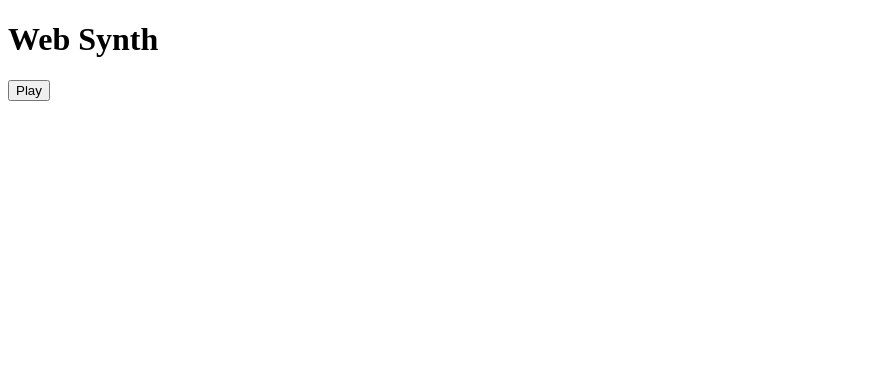
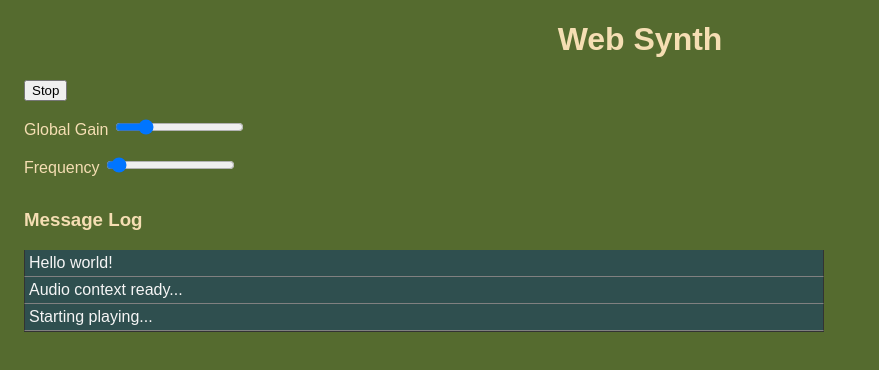
Before and after one commit to mr-beerkiss/web-synth, a plain HTML site: page web/index.html in a window 1280 px wide. Both pictures are taken after a click on the button "Play". Shown: the whole page, without its empty margins (0-879 px from the left). Drawn offline with Linux system fonts and the light colour scheme; no server answers.

Commit message:
Basic UI controls (gain not working)

```diff
--- a/web/index.html
+++ b/web/index.html
@@ -1,13 +1,54 @@
 <!DOCTYPE html>
 <html lang="en">
   <head>
-  <meta charset="UTF-8">
-  <meta name="viewport" content="width=device-width, initial-scale=1.0">
+    <meta charset="UTF-8" />
+    <meta name="viewport" content="width=device-width, initial-scale=1.0" />
     <title>Web Synth: mr-beerkiss edition</title>
+    <link rel="stylesheet" href="main.css" />
   </head>
   <body>
     <h1>Web Synth</h1>
-  <button id="play-sound-button">Play</button>
+    <div class="container">
+      <div>
+        <!-- <button id="play-button">▶️</button> -->
+        <button id="play-button">Play</button>
+      </div>
+
+      <div class="controls">
+        <div>
+          <label for="gain-control">Global Gain</label>
+          <!-- TODO: Consider normalisation to [0. 1] to match rust code -->
+          <input
+            type="range"
+            id="gain-control"
+            name="gain-control"
+            min="0"
+            max="10"
+            step="1"
+            value="2"
+          />
+        </div>
+        <div>
+          <label for="freq-control">Frequency</label>
+          <input
+            type="range"
+            id="freq-control"
+            name="freq-control"
+            min="10"
+            max="10000"
+            step="150"
+            value="440"
+          />
+        </div>
+      </div>
+
+      <div class="message-log">
+        <h3>Message Log</h3>
+        <!-- <p class="message-log-info">Info Message</p> -->
+        <!-- <p class="message-log-error">Error Message</p> -->
+      </div>
+    </div>
+
     <script src="main.js"></script>
   </body>
 </html>
--- /dev/null
+++ b/web/main.css
@@ -0,0 +1,52 @@
+:root {
+  --gutter-size: 16px;
+}
+
+body {
+  font-family: sans-serif;
+  background-color: darkolivegreen;
+  color: wheat;
+}
+
+h1 {
+  text-align: center;
+}
+
+.container {
+  margin: var(--gutter-size);
+}
+
+.controls div {
+  margin: var(--gutter-size) 0;
+}
+
+.message-log {
+  --message-log-border: 1px solid #333;
+  margin-top: calc(var(--gutter-size) * 2);
+  border-bottom: var(--message-log-border);
+  max-width: 800px;
+}
+
+.message-log p {
+  padding: calc(var(--gutter-size) / 4);
+  margin: 0;
+  color: whitesmoke;
+  border-left: var(--message-log-border);
+  border-right: var(--message-log-border);
+}
+
+/* TODO: Figure out why :first-child isn't working here */
+.message-log p:first-child {
+  border-top: var(--message-log-border);
+}
+
+.message-log-info {
+  background-color: darkslategray;
+  border-bottom: 1px solid gray;
+
+}
+
+.message-log-error {
+  background-color: brown;
+  border-bottom: 1px solid red;
+}
--- a/web/main.js
+++ b/web/main.js
@@ -127,14 +127,20 @@ function createOscillator(ctx, workletHandle) {
   oscillatorGain.connect(dimension0Mix);
 }
 
+
 async function init() {
   // Register our custom `AudioWorkletProcessor`, and create an `AudioWorkletNode` that serves as a
   // handle to an instance of one.
   const ctx = new AudioContext();
+
+
+
   await ctx.audioWorklet.addModule("/WaveTableNodeProcessor.js");
   const workletHandle = new AudioWorkletNode(ctx, "wavetable-node-processor");
 
-  workletHandle.parameters.get('frequency').value = 516.41;
+  settingsUI(ctx, workletHandle);
+
+  // workletHandle.parameters.get('frequency').value = 516.41;
   // console.log(workletHandle.parameters.get('frequency'));
 
   const waveformSampleCount = SAMPLE_RATE / desiredFrequency;
@@ -197,8 +203,12 @@ async function init() {
 
   workletHandle.connect(ctx.destination);
 
+  // settingsUI(ctx);
+
   // TODO: Toggle oscillator
   //createOscillator(ctx, workletHandle);
+
+  // createGlobalGain(ctx);
 
   return ctx;
 }
@@ -216,10 +226,11 @@ async function playHandler(e) {
     if (!ready) {
       audioContext = await init();
       ready = true;
-      console.log("Audio context ready...");
+      info("Audio context ready...");
+      // settingsUI(audioContext);
     }
-  } catch (err) {
-    console.log("Error trying to init audioContext", err);
+  } catch (error) {
+    err("Error trying to init audioContext", error);
     return;
   }
 
@@ -228,26 +239,123 @@ async function playHandler(e) {
   }
 
   try {
-    if (playing) {
+    if (!playing) {
       await audioContext.resume();
-      console.log("Starting playing...");
+      info("Starting playing...");
       e.target.innerText = "Stop";
     } else {
       audioContext.suspend();
-      console.log("Starting stopped...");
+      info("Stop");
       e.target.innerText = "Play";
     }
 
     playing = !playing;
-  } catch (err) {
-    console.log("Error occurred attempting to control sound", err);
+  } catch (error) {
+    err("Error occurred attempting to control sound", error);
   }
 
 }
 
+function settingsUI(ctx, workletHandle) {
+  gainControl(ctx);
+  freqControl(workletHandle);
+  // const gainControl = document.querySelector('#gain-control');
 
-window.onload = function(e) {
-  console.log("Hello world!");
-  const button = document.querySelector('#play-sound-button');
-  button.onclick = this.playHandler;
-};
+  // NOTE: `oninput` doesn't work on IE10
+  // gainControl.addEventListener("change", handlerFn);
+
+
+
+}
+
+function freqControl(workletHandle) {
+  const inputEl = document.querySelector('#freq-control');
+  inputEl.addEventListener("input", function(e) {
+    const val = event.target.value;
+    console.log(`Frequency: ${val}hz`);
+    // globalGain.gain.value = event.target.value / 150;
+    // gainNode.gain.setValueAtTime(event.target.value, ctx.currentTime)
+    workletHandle.parameters.get("frequency").value = val;
+  });
+
+  inputEl.addEventListener("click", function(e) {
+    info(`Frequency control released. New gain value = ${workletHandle.parameters.get("frequency").value}`);
+  });
+}
+
+function gainControl(ctx) {
+  // const globalGain = new GainNode(ctx);
+
+  // // TODO: Why division by 150
+  // globalGain.gain.value = 5/150;
+
+  // globalGain.connect(ctx.destination);
+
+  // return globalGain;
+  const gainNode = ctx.createGain();
+  gainNode.connect(ctx.destination);
+
+
+
+  // const gainHandlerFn = volumeHandler(globalGain);
+  const inputEl = document.querySelector('#gain-control');
+  inputEl.addEventListener("input", function(e) {
+    console.log(`New Gain: ${event.target.value}`);
+    // globalGain.gain.value = event.target.value / 150;
+    gainNode.gain.setValueAtTime(event.target.value, ctx.currentTime)
+  });
+
+  inputEl.addEventListener("click", function(e) {
+    info(`Gain control released. New gain value = ${gainNode.gain.value}`);
+  });
+}
+
+
+// let theGain;
+
+// function volumeHandler(globalGain) {
+//   theGain = globalGain;
+//   return function(event) {
+//     // TODO: Why 150?
+//     console.log(`New Gain: ${event.target.value}`);
+//     // globalGain.gain.value = event.target.value / 150;
+//     gainNode.gain.setValueAtTime(event.target.value, audioCtx.currentTime)
+//   }
+// }
+
+
+function info(msg) {
+  console.log(msg);
+  writeMessage("info", msg);
+}
+
+function err(msg, error) {
+  console.error(msg, error);
+  const errMsg = error ? `${msg}. Details: ${e.message}` : msg;
+  writeMessage("error", errMsg);
+}
+
+let msgLog;
+
+function writeMessage(type, msg) {
+  if (!msgLog) {
+    msgLog = document.querySelector(".message-log");
+  }
+
+  const p = document.createElement("p");
+  p.classList.add(`message-log-${type}`);
+  p.textContent = msg;
+
+  msgLog.appendChild(p);
+}
+
+function onLoadHandler(e) {
+  info("Hello world!");
+  const button = document.querySelector('#play-button');
+  button.onclick = playHandler;
+
+  // info("test info message");
+  // err("test error message");
+}
+
+window.onload = onLoadHandler;
```
Lines whose indentation alone changed are shown as unchanged.
